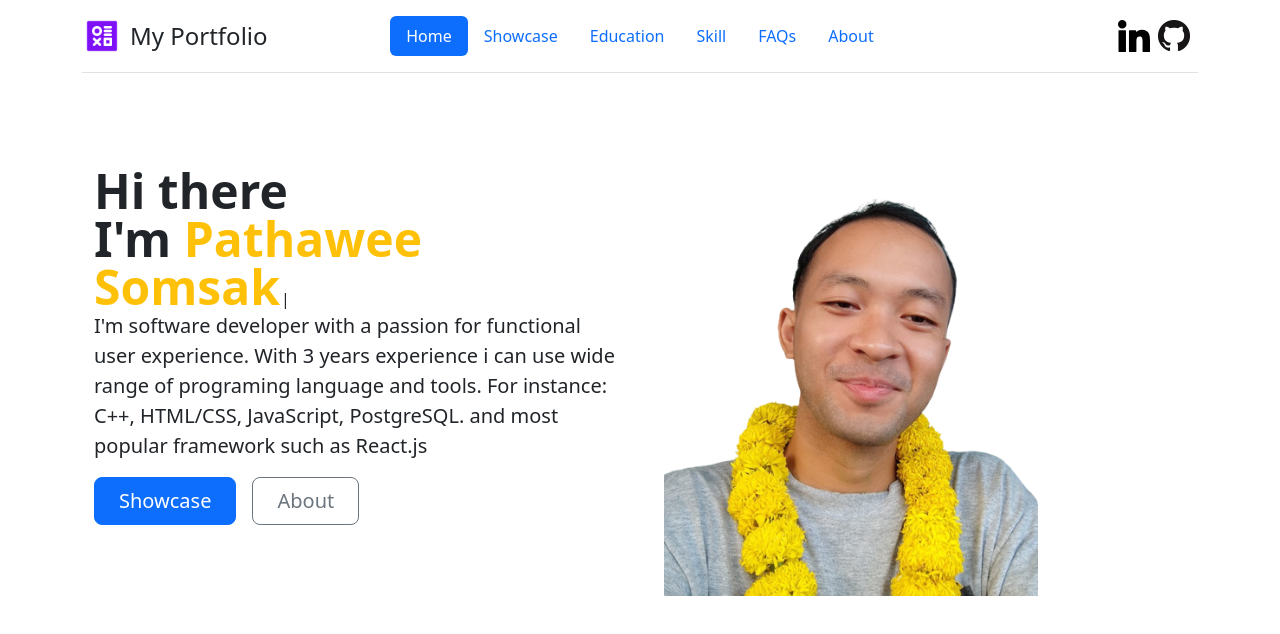
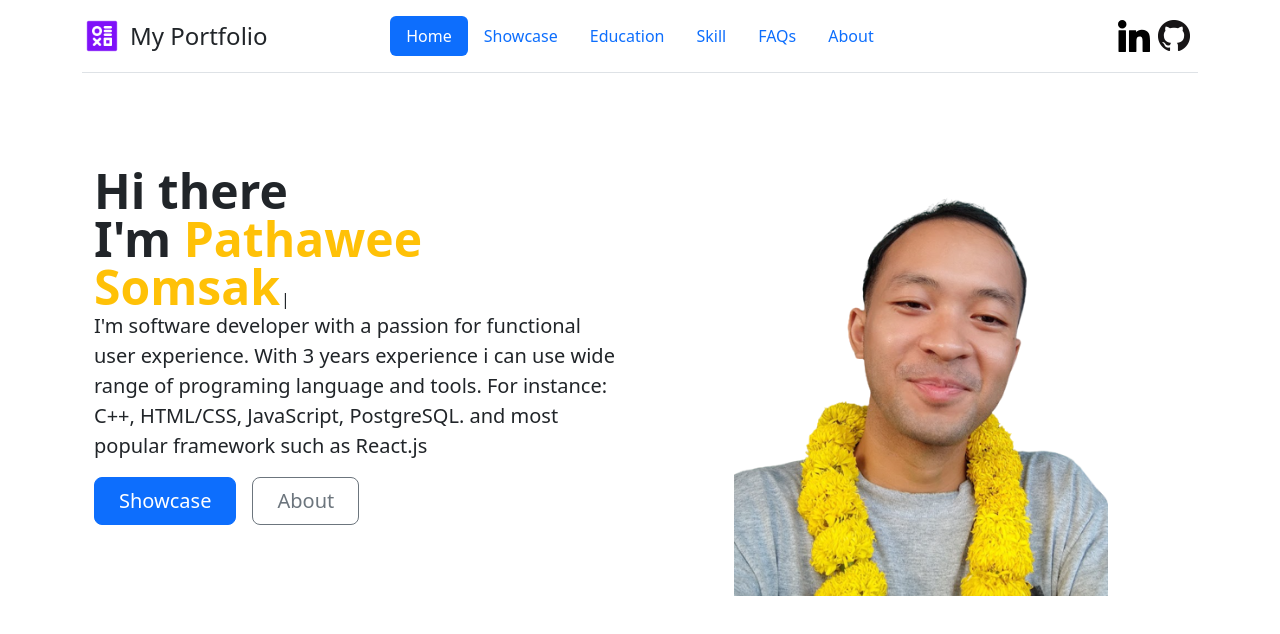
Before and after one commit to pathawee1993/my-portfolio, a Next.js app: page / in a window 1280 px wide. Shown: the top 634 px of the page. Built offline with nearby package versions, Linux system fonts and the light colour scheme.

Commit message:
fix menu

```diff
--- a/pages/index.tsx
+++ b/pages/index.tsx
@@ -11,7 +11,7 @@ export default function Home() {
       <Menu/>
       <div className="container col-xxl-8 px-4 py-5">
         <div className="row flex-lg-row-reverse align-items-center g-5 py-5">
-          <div className="col-10 col-sm-8 col-lg-6">
+          <div className="col-10 col-sm-8 col-lg-6 text-center">
             <img src="/pae-image.png" alt="" width="auto" height="500" className="bi me-2" />
           </div>
           <div className="col-lg-6">
```
